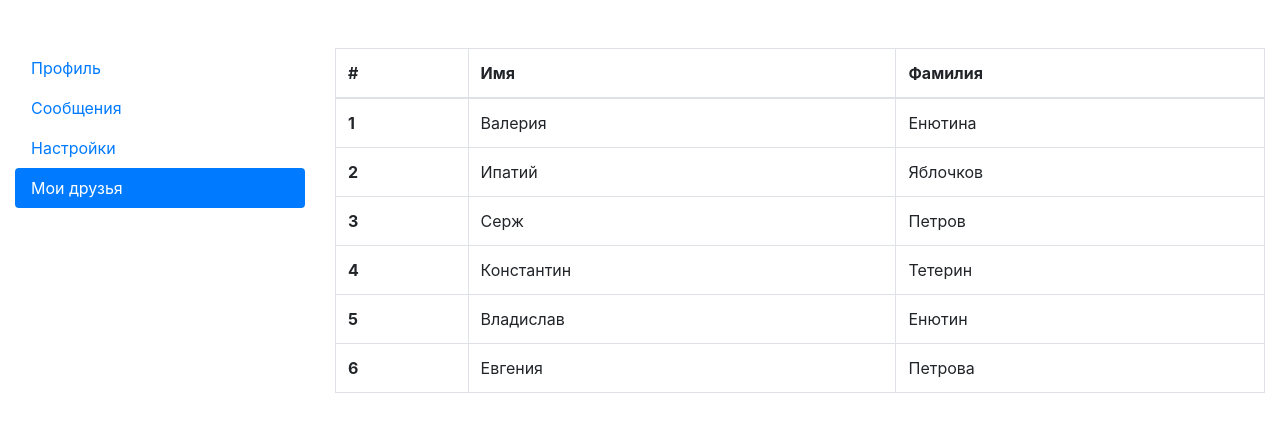
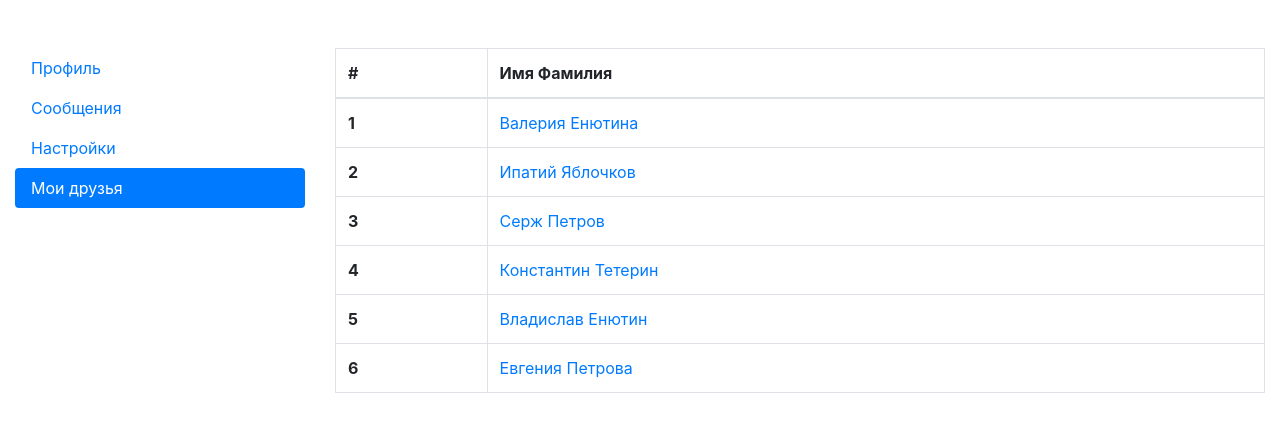
Before and after one commit to mak-ov/react0975, a React (Create React App) app: page /friends in a window 1280 px wide. Shown: the top 432 px of the page. Built offline with nearby package versions, Linux system fonts and the light colour scheme.

Commit message:
2 3011 22

```diff
--- a/src/App.jsx
+++ b/src/App.jsx
@@ -29,7 +29,7 @@
 </div></div>
       <div className="col-sm-9">
         <Routes>
-          <Route path="/profile" element={<Profile function={props.function.key_getUser}/>} />
+          <Route path="/profile/*" element={<Profile function={props.function.key_getUser}/>} />
           <Route path="/messages" element={<Messages />} />
           <Route path="/settings" element={<Settings />} />
           <Route path="/friends" element={<Friends function={props.function.key_getUsers}/>} />
--- a/src/components/Friends.jsx
+++ b/src/components/Friends.jsx
@@ -1,9 +1,12 @@
+import { Link } from "react-router-dom";
+
 const TableRow = (props) => {
   return (
     <tr>
       <th scope="row" >{props.index + 1}</th>
-      <td>{props.name}</td>
-      <td>{props.lastname}</td>
+      <td>
+        <Link to={"/profile/" + props.id}>{props.name} {props.lastname}</Link>
+        </td>
     </tr>
   );
 };
@@ -16,15 +19,14 @@
   let userRow = [];
 
   for(let i=0; i < usersCount; i++) {
-    userRow.push(<TableRow key={i} index={i} name={users[i].name} lastname={users[i].lastname}/>)
+    userRow.push(<TableRow id={users[i].id} key={i} index={i} name={users[i].name} lastname={users[i].lastname}/>)
   }
   return (
     <table className="table table-bordered">
       <thead>
         <tr>
           <th scope="col">#</th>
-          <th scope="col">Имя</th>
-          <th scope="col">Фамилия</th>
+          <th scope="col">Имя Фамилия</th>
         </tr>
       </thead>
         <tbody>{userRow}</tbody>
--- a/src/components/Profile.jsx
+++ b/src/components/Profile.jsx
@@ -1,7 +1,9 @@
 import styles from "./Profile.module.css";
 
 const Profile = (props) => {
-  let user = props.function();
+  let userId = location.pathname.split("/")[2];
+  let user = props.function(userId);
+
   // console.log(user);
   return (
     <div className="row">
@@ -11,7 +13,7 @@
       <div className="col-sm-9">
         <h1 style={{backgroundColor: "lightblue"}}>{user.name} {user.lastname}</h1>
         <h2 className={styles.about}>{user.about}</h2>
-        <p>E-mail: {user.email}a.ru</p>
+        <p>E-mail: {user.email}</p>
         <p>Id: {user.id}</p>
         <p className={styles.paragraph}>Lorem ipsum dolor sit amet consectetur adipisicing elit. Laudantium animi, officiis repellat saepe perspiciatis dolorum adipisci iure hic sequi aperiam. Iusto, rem recusandae minima facilis quibusdam accusantium quo excepturi vitae.</p>
       </div>
--- a/src/state.jsx
+++ b/src/state.jsx
@@ -8,16 +8,19 @@
 };
 
 const users = {
-  0: {name: "Валерия", lastname: "Енютина"},
-  1: {name: "Ипатий", lastname: "Яблочков"},
-  2: {name: "Серж", lastname: "Петров"},
-  3: {name: "Константин", lastname: "Тетерин"},
-  4: {name: "Владислав", lastname: "Енютин"},
-  5: {name: "Евгения", lastname: "Петрова"},
+  0: {name: "Валерия", lastname: "Енютина", id: 4},
+  1: {name: "Ипатий", lastname: "Яблочков", id: 9},
+  2: {name: "Серж", lastname: "Петров", id: 7},
+  3: {name: "Константин", lastname: "Тетерин", id: 2},
+  4: {name: "Владислав", lastname: "Енютин", id: 22},
+  5: {name: "Евгения", lastname: "Петрова", id: 14},
 
 };
 
-export function getUser() {
+export function getUser(userId) {
+  for (let i = 0; i < Object.keys(users).length; i++) {
+    if (users[i].id == userId) return users[i];
+  }
   return user;
 }
 
```
